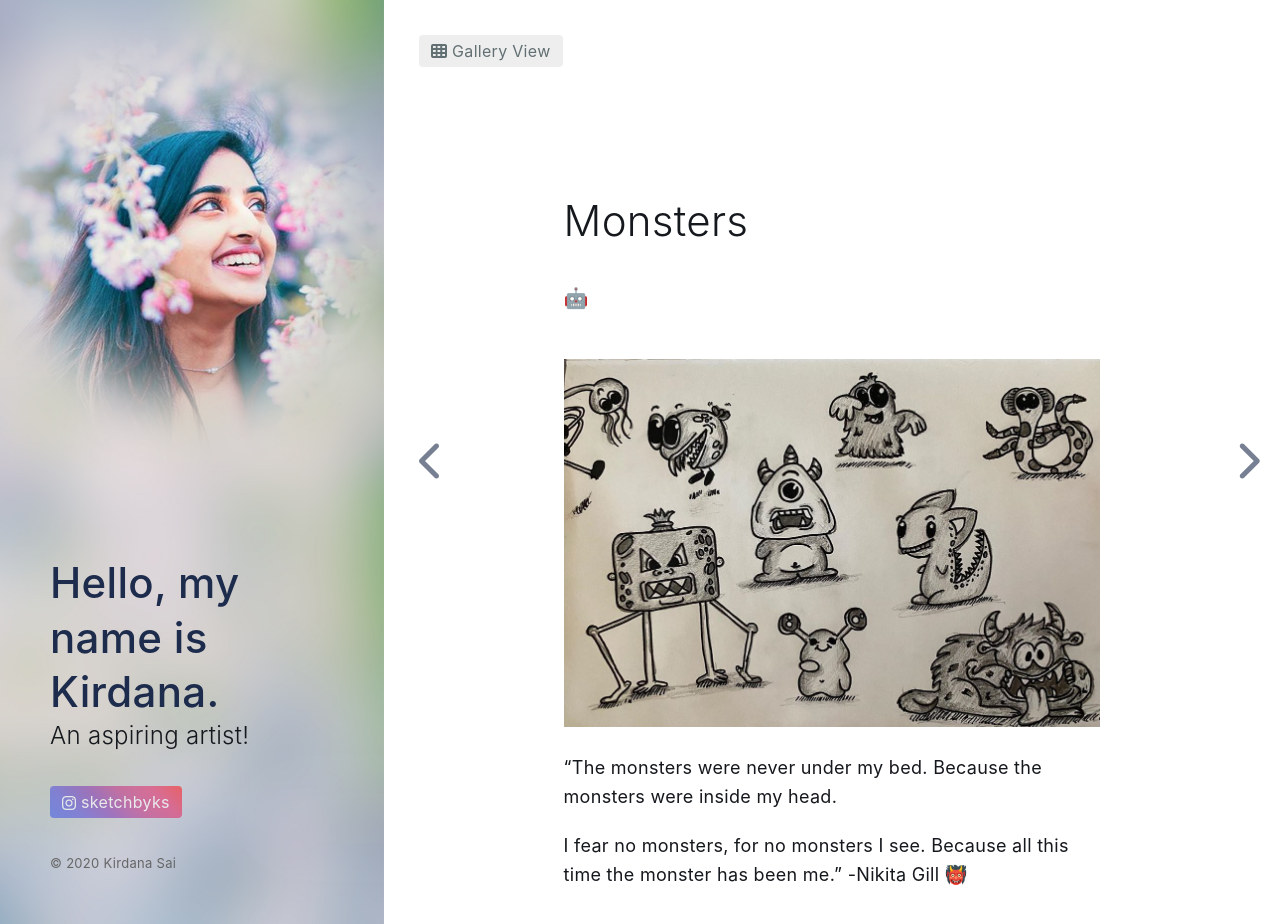
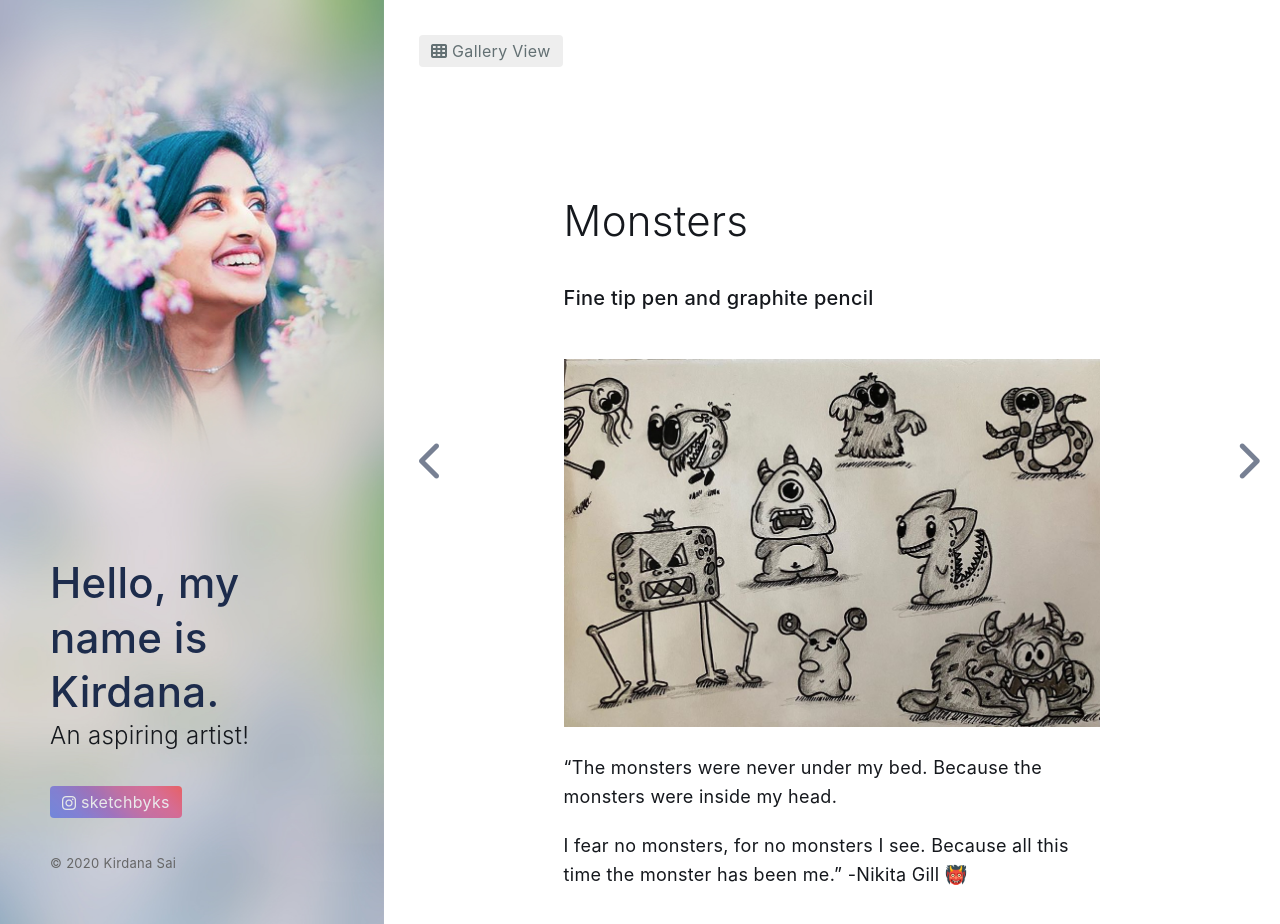
Before and after one commit to kirdanasai/kirdanasai.github.io, a Jekyll site: the page built from _art/monsters.md, in a window 1280 px wide and 924 px high. Built offline with Jekyll 4.4.1, drawn with Linux system fonts in a browser that asks for light colours; nearby versions of some CDN libraries.

Commit message:
Update monsters.md

```diff
--- a/_art/monsters.md
+++ b/_art/monsters.md
@@ -1,7 +1,7 @@
 ---
 layout: art
 title: Monsters
-tagline: 🤖
+tagline: Fine tip pen and graphite pencil
 image: 17.jpg
 ---
 “The monsters were never
```
